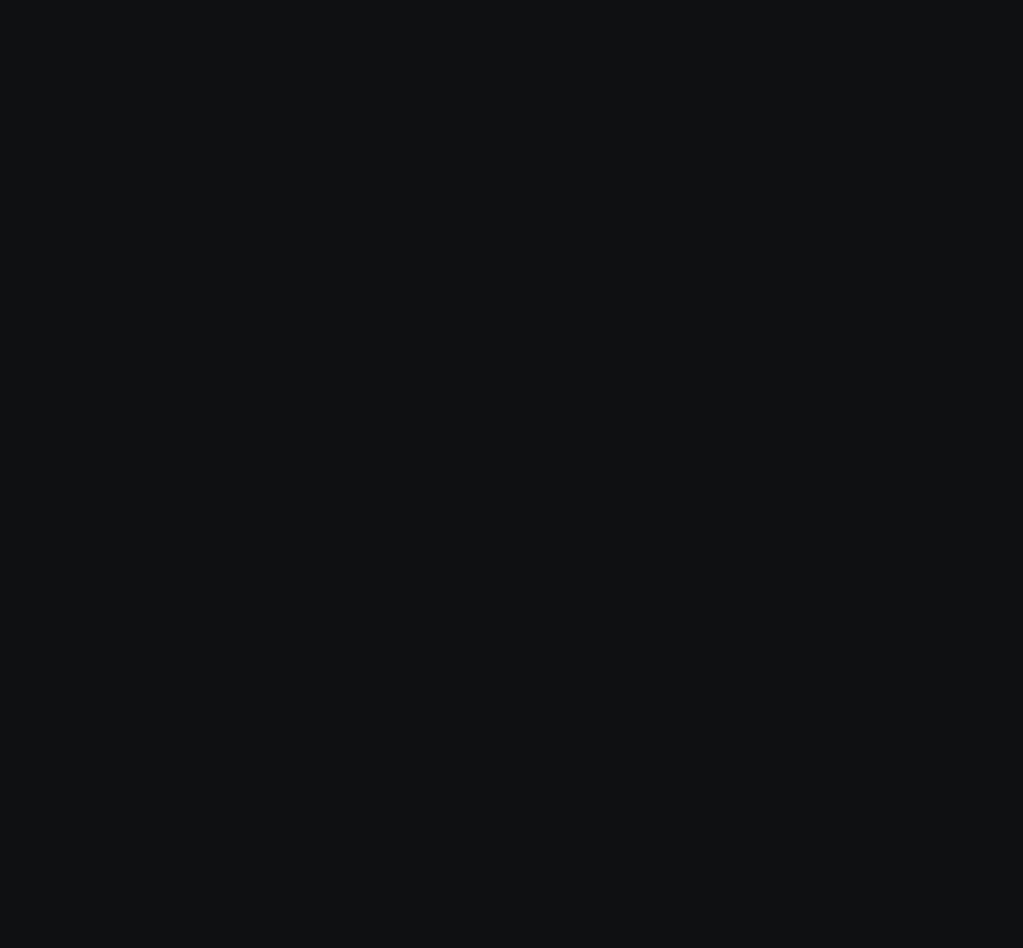
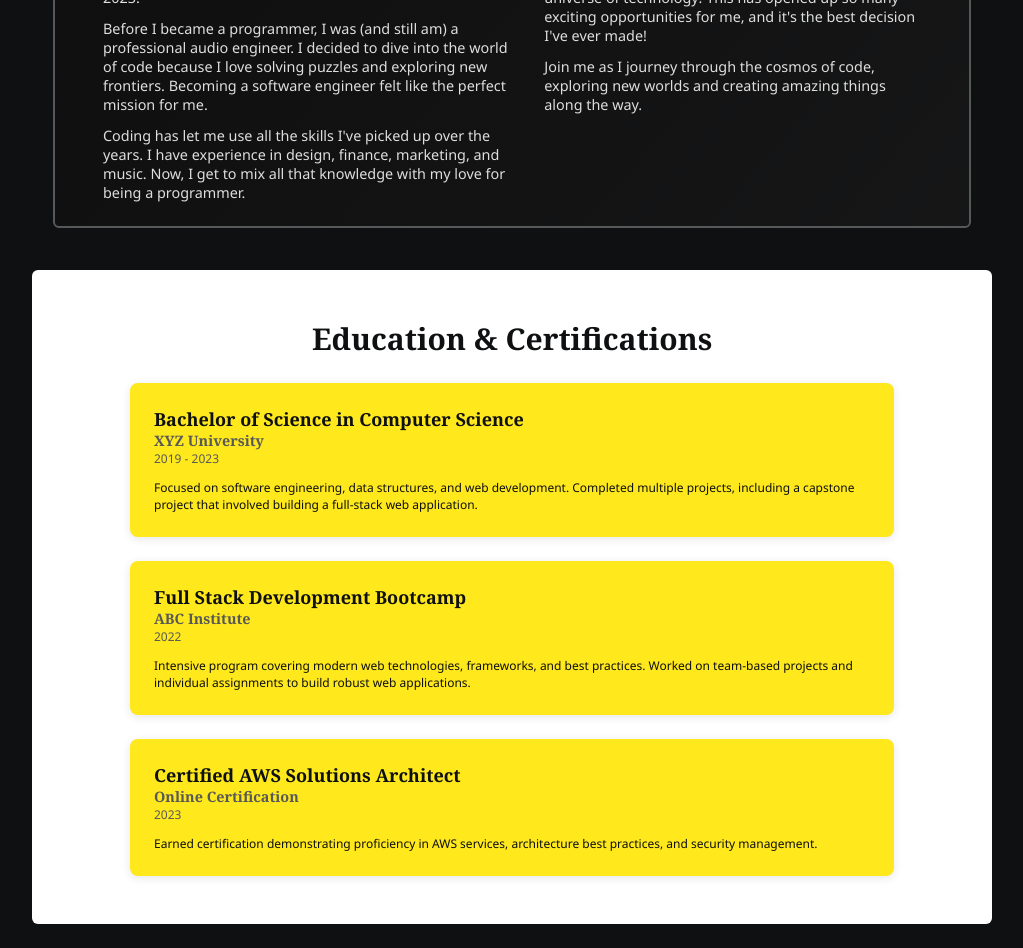
Before and after one commit to izzymadethat/portfolio, a React (Vite) app: page / in a window 1280 px wide. Shown: the part 1660-2608 px from the top of the page, without its empty margins (128-1151 px from the left). Before the commit the page ends 1509 px from the top, so only its background shows below. Built offline with nearby package versions, Linux system fonts and the light colour scheme.

Commit message:
build education section

```diff
--- a/src/App.jsx
+++ b/src/App.jsx
@@ -1,3 +1,5 @@
+import About from "./components/About/About";
+import Education from "./components/Education/Education";
 import Header from "./components/Header/Header";
 import Hero from "./components/Hero/Hero";
 import Works from "./components/Works/Works";
@@ -8,6 +10,8 @@
       <Header />
       <Hero />
       <Works />
+      <About />
+      <Education />
     </>
   );
 }
--- /dev/null
+++ b/src/components/Education/Education.css
@@ -0,0 +1,59 @@
+.education-section {
+  padding: 4rem 0;
+  background-color: #fff; /* White background */
+  border-radius: 0.5rem;
+}
+
+.container {
+  max-width: 800px; /* Maximum width for the content */
+  margin: 0 auto; /* Centering */
+  padding: 0 1.5rem; /* Padding on the sides */
+}
+
+.section-title {
+  text-align: center;
+  font-size: 2.5rem;
+  margin-bottom: 2rem;
+  color: var(--background); /* Dark gray text color */
+}
+
+.education-cards {
+  display: flex;
+  flex-direction: column;
+  gap: 2rem; /* Space between cards */
+}
+
+.education-card {
+  background-color: var(--accent); /* Light gray background for cards */
+  padding: 2rem;
+  border-radius: 8px; /* Rounded corners */
+  box-shadow: 0 2px 10px rgba(0, 0, 0, 0.1); /* Subtle shadow */
+  transition: var(--trans-03s);
+}
+
+.education-card:hover {
+  box-shadow: 0 4px 20px rgba(0, 0, 0, 0.2); /* Darker shadow on hover */
+  transform: perspective(1000px) translateX(10px);
+}
+
+.degree-title {
+  font-size: 1.5rem;
+  font-weight: bold;
+  color: var(--background); /* Darker text color for emphasis */
+}
+
+.institution {
+  font-size: 1.2rem;
+  color: var(--foreground); /* Lighter gray for institution name */
+}
+
+.year {
+  font-size: 1rem;
+  color: var(--foreground); /* Even lighter gray for year */
+}
+
+.description {
+  font-size: 1rem;
+  color: var(--background); /* Another shade of gray */
+  margin-top: 1rem;
+}
--- /dev/null
+++ b/src/components/Education/Education.jsx
@@ -0,0 +1,44 @@
+import React from "react";
+import "./Education.css"; // Make sure to create this CSS file
+import EducationCard from "./EducationCard";
+
+const Education = () => {
+  const educationData = [
+    {
+      degree: "Bachelor of Science in Computer Science",
+      institution: "XYZ University",
+      year: "2019 - 2023",
+      description:
+        "Focused on software engineering, data structures, and web development. Completed multiple projects, including a capstone project that involved building a full-stack web application."
+    },
+    {
+      degree: "Full Stack Development Bootcamp",
+      institution: "ABC Institute",
+      year: "2022",
+      description:
+        "Intensive program covering modern web technologies, frameworks, and best practices. Worked on team-based projects and individual assignments to build robust web applications."
+    },
+    {
+      degree: "Certified AWS Solutions Architect",
+      institution: "Online Certification",
+      year: "2023",
+      description:
+        "Earned certification demonstrating proficiency in AWS services, architecture best practices, and security management."
+    }
+  ];
+
+  return (
+    <section className="education-section">
+      <div className="container">
+        <h2 className="section-title">Education & Certifications</h2>
+        <div className="education-cards">
+          {educationData.map((item, index) => (
+            <EducationCard key={index} item={item} />
+          ))}
+        </div>
+      </div>
+    </section>
+  );
+};
+
+export default Education;
--- /dev/null
+++ b/src/components/Education/EducationCard.jsx
@@ -0,0 +1,11 @@
+const EducationCard = ({ item }) => {
+  return (
+    <div className="education-card">
+      <h3 className="degree-title">{item.degree}</h3>
+      <h4 className="institution">{item.institution}</h4>
+      <p className="year">{item.year}</p>
+      <p className="description">{item.description}</p>
+    </div>
+  );
+};
+export default EducationCard;
```
